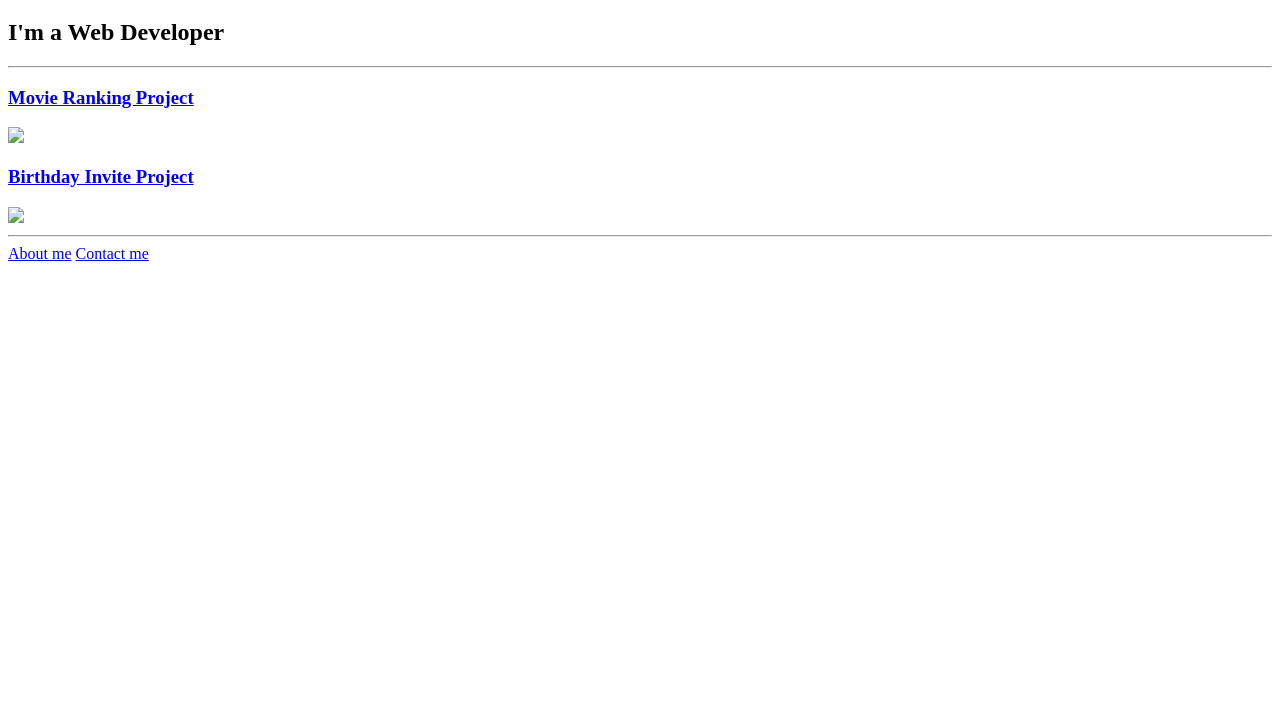
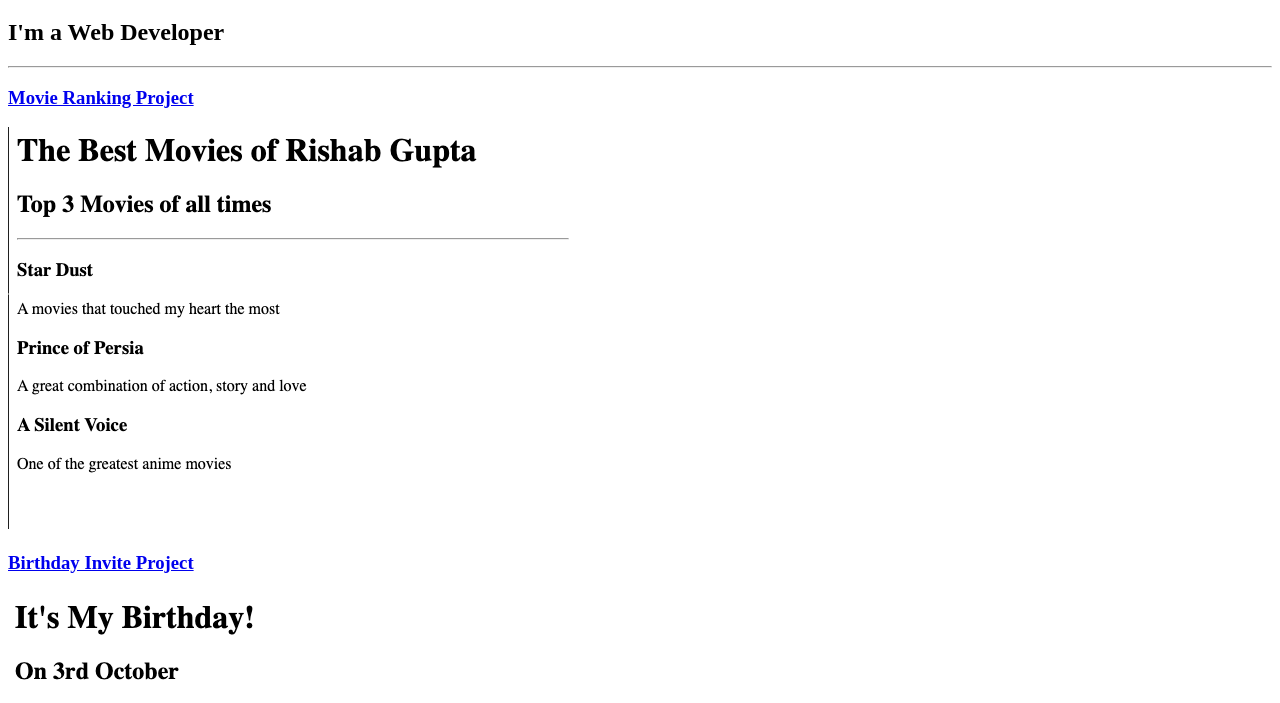
Before and after one commit to GRANCART/html.portfolio, a plain HTML site: page index.html in a window 1280 px wide. Shown: the part 61-764 px from the top of the page. Drawn offline with Linux system fonts and the light colour scheme.

Commit message:
Update index.html

```diff
--- a/index.html
+++ b/index.html
@@ -9,9 +9,9 @@
         <h2>I'm a Web Developer</h2>
         <hr/>
         <h3><a href="./movie-ranking.html">Movie Ranking Project</a></h3>
-        <img src="./images/MRPSS.png"/>
+        <img src="./MRPSS.png"/>
         <h3><a href="./birthday-invite.html">Birthday Invite Project</a></h3>
-        <img class="size" src="./images/BIP ss.png"/>
+        <img class="size" src="./BIP ss.png"/>
 
         <hr/>
         <a href="./about.html">About me</a> <a href="./contact.html">Contact me</a>
```
